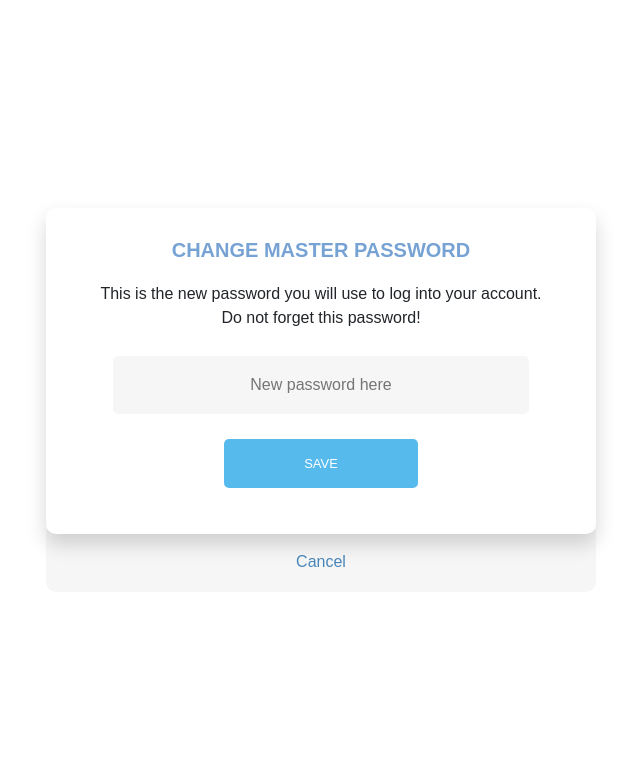
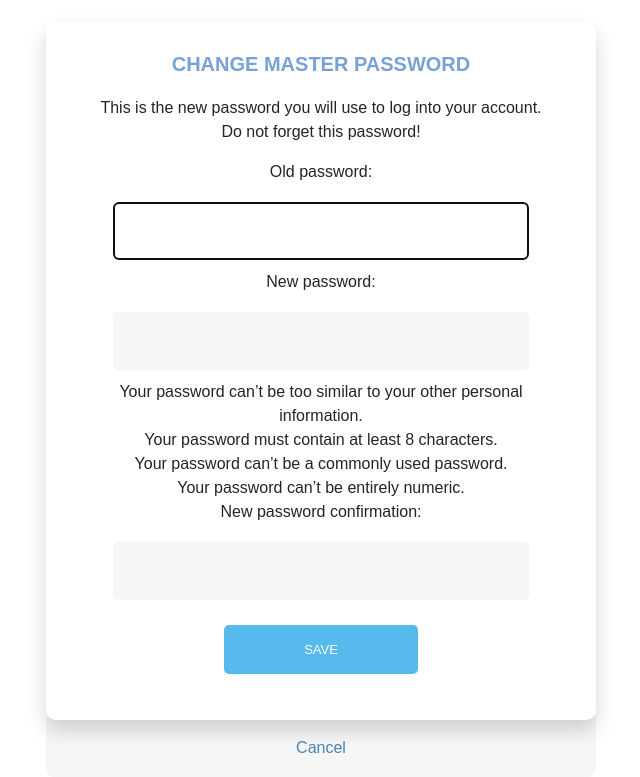
Before and after one commit to GuorongHong/MSVP, a Django app: page /password/change_pw/ in a window 1280 px wide. Shown: the part 61-838 px from the top of the page, without its empty margins (319-959 px from the left). Run offline with Django 3.2, Linux system fonts and the light colour scheme; the visitor is signed in with stand-in values (Sample User, id 1); some libraries are stand-ins or nearby versions.

Commit message:
fixed change pw bug

```diff
--- a/password/forms.py
+++ b/password/forms.py
@@ -30,3 +30,6 @@ class GeneratePasswordForm(forms.Form):
         personal_details = self.cleaned_data['personal_details']
         if upper == lower == digits == special == avoid_similar == False:
              raise forms.ValidationError("Please select at least one.")
+
+class EditPasswordForm(forms.Form):
+    npw = forms.CharField(label = 'New Password', max_length = 200)
--- a/password/templates/password/change_pw.html
+++ b/password/templates/password/change_pw.html
@@ -24,7 +24,7 @@
             Do not forget this password!</p>
             <form method="POST">
                     {% csrf_token %}
-                <input type="password" name="new_pw" placeholder="New password here">
+                    {{password_change_form}}
                 <p><input type="submit" value="Save"></p>
             </form>
         </div>
--- a/password/templates/password/edit.html
+++ b/password/templates/password/edit.html
@@ -27,7 +27,7 @@
 
             <form method="POST">
                 {% csrf_token %}
-                <input type="text" name="npw" placeholder="New password here">
+                {{form}}
                 <input type="submit" value="Submit">
             </form>
         </div>
--- a/password/views.py
+++ b/password/views.py
@@ -10,9 +10,12 @@ from django.contrib.postgres.search import TrigramSimilarity
 from django.db.models.functions import Greatest
 from django_otp.decorators import otp_required
 from django.contrib.auth.decorators import login_required
+from django.contrib.auth.forms import PasswordChangeForm
+from django.contrib.auth import update_session_auth_hash
+from django.contrib import messages
 
 from .models import Passwords
-from .forms import PasswordForm, GeneratePasswordForm
+from .forms import PasswordForm, GeneratePasswordForm, EditPasswordForm
 
 from Crypto.Cipher import AES
 
@@ -41,14 +44,19 @@ def edit(request, id):
     if 'cipherKey' not in request.session:
         return redirect('verify_pw')
     obj = Passwords.objects.get(id = id)
-    if request.method == 'POST' and request.POST.get('npw'):
-        encryption_suite = AES.new(bytes.fromhex(request.session.get('cipherKey')), AES.MODE_CFB, bytes.fromhex(request.session.get('iv')))
-        obj.pw = encryption_suite.encrypt(request.POST.get('npw').encode('utf-8')).hex()
-        obj.save()
-        return redirect('/password/')
+    if request.method == 'POST':
+        form = EditPasswordForm(request.POST)
+        if form.is_valid():
+            encryption_suite = AES.new(bytes.fromhex(request.session.get('cipherKey')), AES.MODE_CFB, bytes.fromhex(request.session.get('iv')))
+            obj.pw = encryption_suite.encrypt(form.cleaned_data['npw'].encode('utf-8')).hex()
+            obj.save()
+            return redirect('/password/')
+        else:
+            return render(request, 'password/edit.html', {'obj': obj, 'form' : form})
     encryption_suite = AES.new(bytes.fromhex(request.session.get('cipherKey')), AES.MODE_CFB, bytes.fromhex(request.session.get('iv')))
     obj.pw = encryption_suite.decrypt(bytes.fromhex(obj.pw)).decode('utf-8')
-    return render(request, 'password/edit.html', {'obj': obj})
+    form = EditPasswordForm()
+    return render(request, 'password/edit.html', {'obj': obj, 'form' : form})
 
 @login_required
 def add_pw(request):
@@ -181,7 +189,7 @@ def verify_pw(request):
             request.session['cipherKey'] = key[16:].hex()
             return redirect('/password/')
         else:
-            return HttpResponse('Incorrect Password')
+            messages.error(request, 'Incorrect Password')
     return render(request, "password/verify_pw.html", {})
 
 @login_required
@@ -202,20 +210,26 @@ def change_pw(request):
     if request.method == 'POST' and request.user.is_authenticated:
             if 'cipherKey' not in request.session:
                 return redirect('verify_pw')
-            data = Passwords.objects.filter(user = request.user)
-            u = User.objects.get(username = request.user.username)
-            u.set_password(request.POST.get('new_pw'))
-            u.save()
-            _, _, salt, _ = u.password.split('$')
-            key = pbkdf2(request.POST.get("new_pw"), salt, 50000, 48)
-            key,iv = key[16:], key[0:16]
-            for obj in data:
-                encryption_suite = AES.new(bytes.fromhex(request.session.get('cipherKey')), AES.MODE_CFB, bytes.fromhex(request.session.get('iv')))
-                obj.pw = encryption_suite.decrypt(bytes.fromhex(obj.pw)).decode('utf-8')
-                new_encryption_suite = AES.new(key, AES.MODE_CFB, iv)
-                obj.pw = new_encryption_suite.encrypt(obj.pw.encode('utf-8')).hex()
-                obj.save()
-            logout(request)
-            return redirect('login')
+            form = PasswordChangeForm(request.user, request.POST)
+            if form.is_valid():
+                user = form.save()
+                update_session_auth_hash(request, user)
+                data = Passwords.objects.filter(user = request.user)
+                _, _, salt, _ = user.password.split('$')
+                pw = form.cleaned_data['new_password1']
+                key = pbkdf2(pw, salt, 50000, 48)
+                key,iv = key[16:], key[0:16]
+                for obj in data:
+                    encryption_suite = AES.new(bytes.fromhex(request.session.get('cipherKey')), AES.MODE_CFB, bytes.fromhex(request.session.get('iv')))
+                    obj.pw = encryption_suite.decrypt(bytes.fromhex(obj.pw)).decode('utf-8')
+                    new_encryption_suite = AES.new(key, AES.MODE_CFB, iv)
+                    obj.pw = new_encryption_suite.encrypt(obj.pw.encode('utf-8')).hex()
+                    obj.save()
+                logout(request)
+                return redirect('login')
+            else:
+                return render(request, 'password/change_pw.html', {'password_change_form' : form})
+
     else:
-        return render(request, 'password/change_pw.html', {})
+        form = PasswordChangeForm(request.user)
+        return render(request, 'password/change_pw.html', {'password_change_form' : form})
--- a/static/password/add_pw.css
+++ b/static/password/add_pw.css
@@ -270,3 +270,8 @@ color: #0d0d0d;
 .underlineHover:hover:after{
 width: 100%;
 }
+
+.errorlist
+    {
+        color: red;
+    }
```
Also changed, not shown: password/templates/password/verify_pw.html (+7 -0 lines), static/css/_base.css (line endings or trailing spaces).
